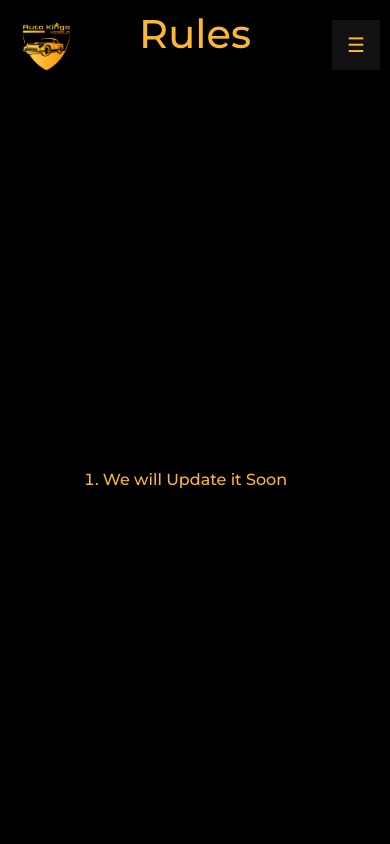
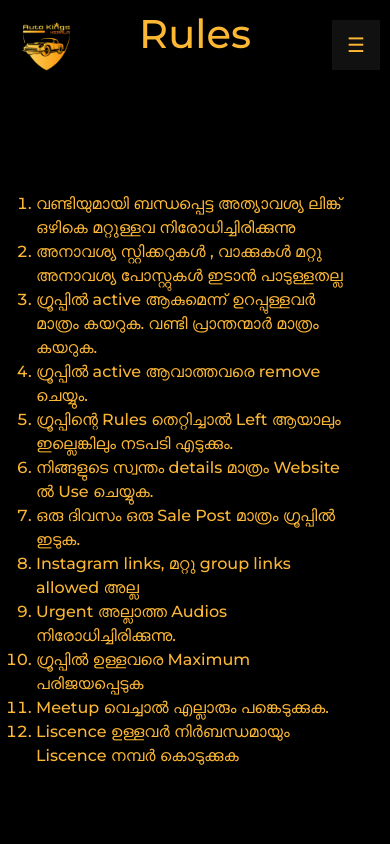
Before and after one commit to salmanzego/AutoKings, a plain HTML site: page rules.html in a window 390 px wide. Shown: the top 844 px of the page. Drawn offline with Linux system fonts and the light colour scheme.

Commit message:
rules added

```diff
--- a/assets/css/style.css
+++ b/assets/css/style.css
@@ -372,6 +372,7 @@ background-image: url('../images/fabin.jpg');
 }
 .headingad h1{
   color: #000;
+  margin-top: 10px;
 }
 .admcard{
   margin-bottom: 20px;
--- a/assets/js/joinscript.js
+++ b/assets/js/joinscript.js
@@ -47,6 +47,9 @@ $(document).ready(function(){
           number:true,
           minlength:10,
           maxlength:10
+        },
+        rule:{
+          required:true
         }
       },
       messages:{
--- a/rules.html
+++ b/rules.html
@@ -24,13 +24,14 @@
             <a href="events.html">Events</a>
             <a href="products.html">Products</a>
             <a href="about.html">About</a>
-            <a href="joinform.html">Join Us</a>
+            <a href="rules.html">Rules</a>
+            <a href="joinform.html">Join</a>
           </div>
     </header>
     <div id="main">
         <nav class="mynav">
             <div class="navbar-brand" id="logo">
-                <img class="img-fluid" src="assets/images/logo.png" alt="">
+                <a href="index.html"><img class="img-fluid" src="assets/images/logo.png" alt=""></a>
             </div>
            <button class="openbtn" onclick="openNav()">&#9776;</button>
         </nav>
@@ -38,8 +39,19 @@
             <h1 class="mx-auto">Rules</h1>
         </div>
        <section class="rules">
-          <ol>
-              <li>We will Update it Soon</li>
+          <ol class="pl-3 pr-3">
+              <li>വണ്ടിയുമായി ബന്ധപ്പെട്ട അത്യാവശ്യ ലിങ്ക് ഒഴികെ മറ്റുള്ളവ നിരോധിച്ചിരിക്കുന്നു</li>
+              <li>അനാവശ്യ  സ്റ്റിക്കറുകൾ , വാക്കുകൾ  മറ്റു അനാവശ്യ പോസ്റ്റുകൾ  ഇടാൻ പാടുള്ളതല്ല</li>
+              <li>ഗ്രൂപ്പിൽ active ആകുമെന്ന് ഉറപ്പുള്ളവർ മാത്രം കയറുക. വണ്ടി പ്രാന്തന്മാർ മാത്രം കയറുക.</li>
+              <li>ഗ്രൂപ്പിൽ active ആവാത്തവരെ remove ചെയ്യും.</li>
+              <li>ഗ്രൂപ്പിന്റെ Rules തെറ്റിച്ചാൽ Left ആയാലും ഇല്ലെങ്കിലും നടപടി എടുക്കും.</li>
+              <li>നിങ്ങളുടെ സ്വന്തം details മാത്രം Website ൽ Use ചെയ്യുക.</li>
+              <li>ഒരു ദിവസം ഒരു Sale Post മാത്രം ഗ്രൂപ്പിൽ ഇടുക.</li>
+              <li>Instagram links, മറ്റു group links allowed അല്ല</li>
+              <li>Urgent അല്ലാത്ത Audios നിരോധിച്ചിരിക്കുന്നു.</li>
+              <li>ഗ്രൂപ്പിൽ ഉള്ളവരെ Maximum പരിജയപ്പെടുക</li>
+              <li>Meetup വെച്ചാൽ എല്ലാരും പങ്കെടുക്കുക.</li>
+              <li>Liscence ഉള്ളവർ നിർബന്ധമായും Liscence നമ്പർ കൊടുക്കുക</li>
           </ol>
        </section>
     </div>
```
Also changed, not shown: about.html (+3 -2 lines), events.html (+3 -2 lines), index.html (+3 -2 lines), joinform.html (+9 -2 lines), products.html (+3 -2 lines), success.html (+3 -2 lines).
